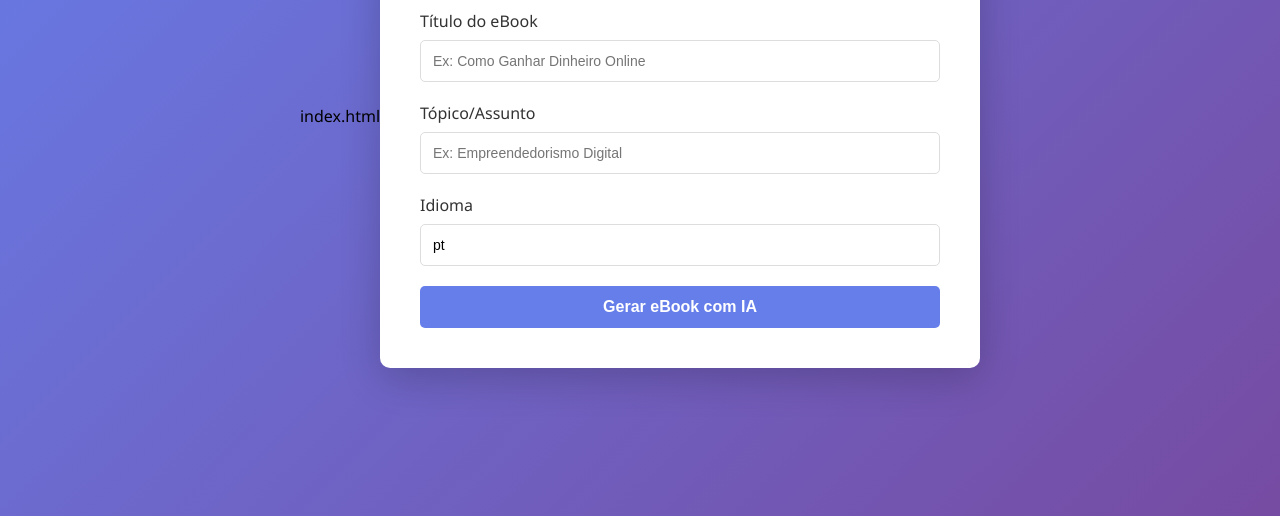
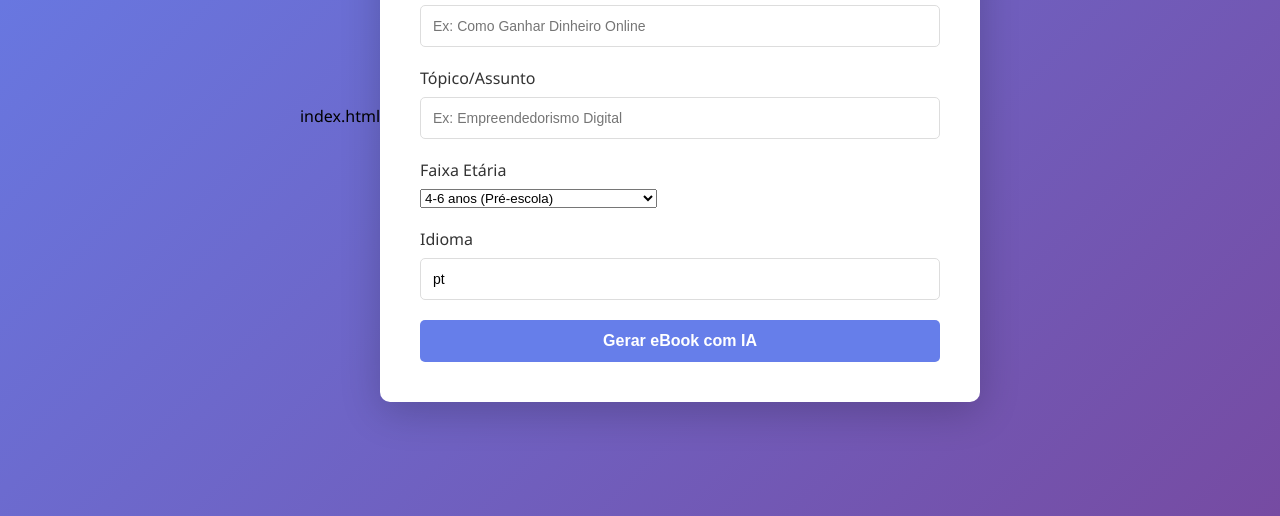
Before and after one commit to Taurinas83/TAURIAN, a plain HTML site: page public/index.html in a window 1280 px wide. Shown: the part 284-800 px from the top of the page. Drawn offline with Linux system fonts and the light colour scheme.

Commit message:
Add age range selection to content generation form

```diff
--- a/public/index.html
+++ b/public/index.html
@@ -37,6 +37,16 @@ index.html  <!DOCTYPE html>
         <input type="text" id="topic" name="topic" placeholder="Ex: Empreendedorismo Digital" required>
       </div>
 
+                  <div class="form-group">
+                                    <label for="ageRange">Faixa Etária</label>
+                                    <select id="ageRange" name="ageRange" required>
+                                                          <option value="0-3">0-3 anos (Bebês)</option>
+                                                          <option value="4-6" selected>4-6 anos (Pré-escola)</option>
+                                                          <option value="7-9">7-9 anos (Primeiros leitores)</option>
+                                                          <option value="10-12">10-12 anos (Leitores intermediários)</option>
+                                                      </select>
+                                </div>
+
       <div class="form-group">
         <label for="language">Idioma</label>
         <input type="text" id="language" name="language" placeholder="pt (Português) ou en (Inglês)" value="pt">
@@ -57,6 +67,7 @@ index.html  <!DOCTYPE html>
         const title = document.getElementById('title').value;
         const topic = document.getElementById('topic').value;
         const language = document.getElementById('language').value || 'pt';
+                const ageRange = document.getElementById('ageRange').value;
 
         statusDiv.textContent = 'Gerando conteúdo com IA...';
         statusDiv.classList.add('success');
@@ -65,8 +76,7 @@ index.html  <!DOCTYPE html>
         const response = await fetch('/api/generate-content', {
           method: 'POST',
           headers: { 'Content-Type': 'application/json' },
-          body: JSON.stringify({ title, topic, language })
-        });
+            body: JSON.stringify({ title, topic, language, ageRange })        });
 
         if (response.ok) {
           const data = await response.json();
```
